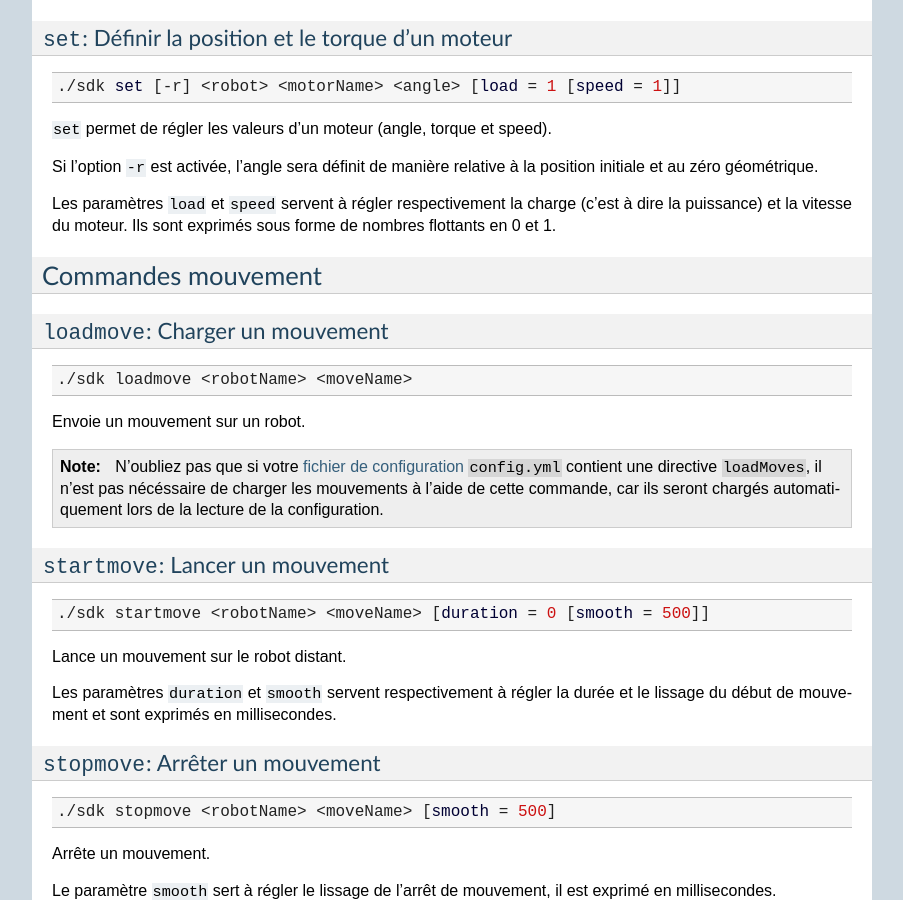
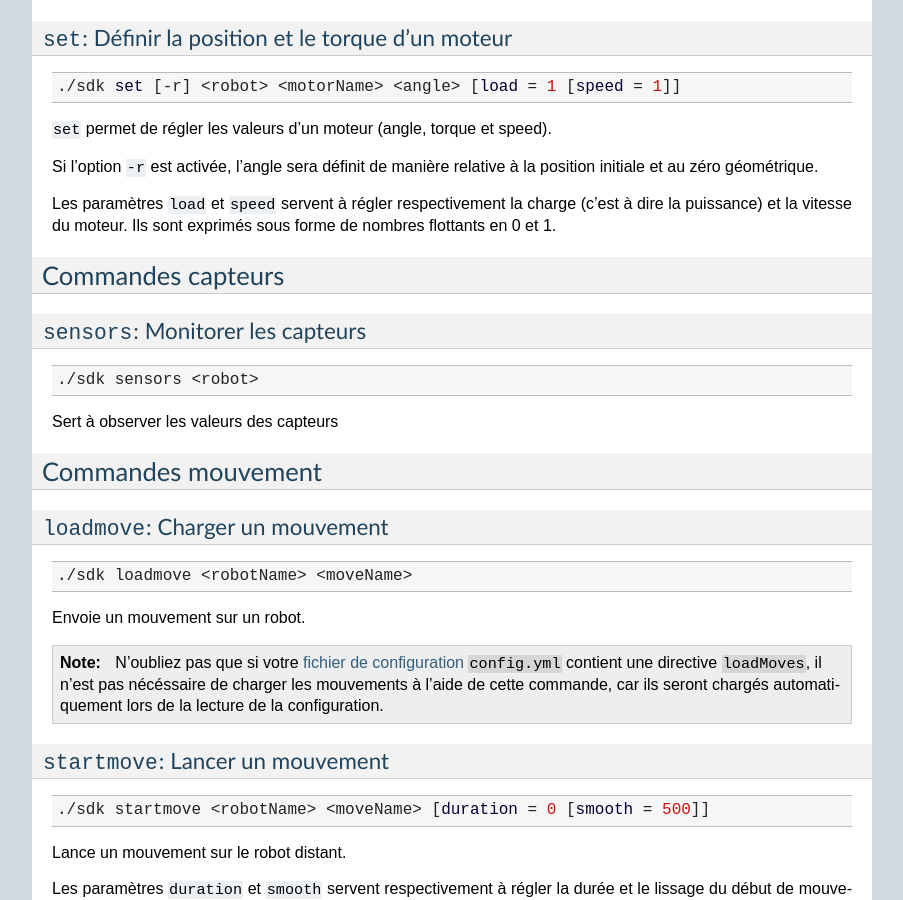
Before and after one commit to RhobanProject/Edu, a Sphinx documentation site: the page built from docs/source/sdk/commandes.rst, in a window 1280 px wide and 900 px high, scrolled down 2493 px. Shown: the whole window, without its empty margins (198-1101 px from the left). Built offline with Sphinx 7.4.7, drawn with Linux system fonts in a browser that asks for light colours; pages that are not in the unit, such as notebooks, are missing from menus; the version number could not be read and is left out.

Commit message:
[docs] Informations sur les capteurs (cf #20)

```diff
--- a/docs/source/sdk/commandes.rst
+++ b/docs/source/sdk/commandes.rst
@@ -171,6 +171,18 @@ Les paramètres ``load`` et ``speed`` servent à régler respectivement la
 charge (c'est à dire la puissance) et la vitesse du moteur. Ils sont exprimés sous
 forme de nombres flottants en 0 et 1.
 
+Commandes capteurs
+~~~~~~~~~~~~~~~~~~
+
+``sensors``: Monitorer les capteurs
+-----------------------------------
+
+.. code-block:: bash
+
+    ./sdk sensors <robot>
+
+Sert à observer les valeurs des capteurs
+
 Commandes mouvement
 ~~~~~~~~~~~~~~~~~~~
 
--- a/docs/source/sdk/index.rst
+++ b/docs/source/sdk/index.rst
@@ -13,6 +13,7 @@ Documentation: SDK
     chargement_configs
     configuration
     moteurs
+    capteurs
     mouvements
     motion_tracking
 
```
Also changed, not shown: docs/source/sdk/capteurs.rst (added, +57 -0 lines), 1 other file.
